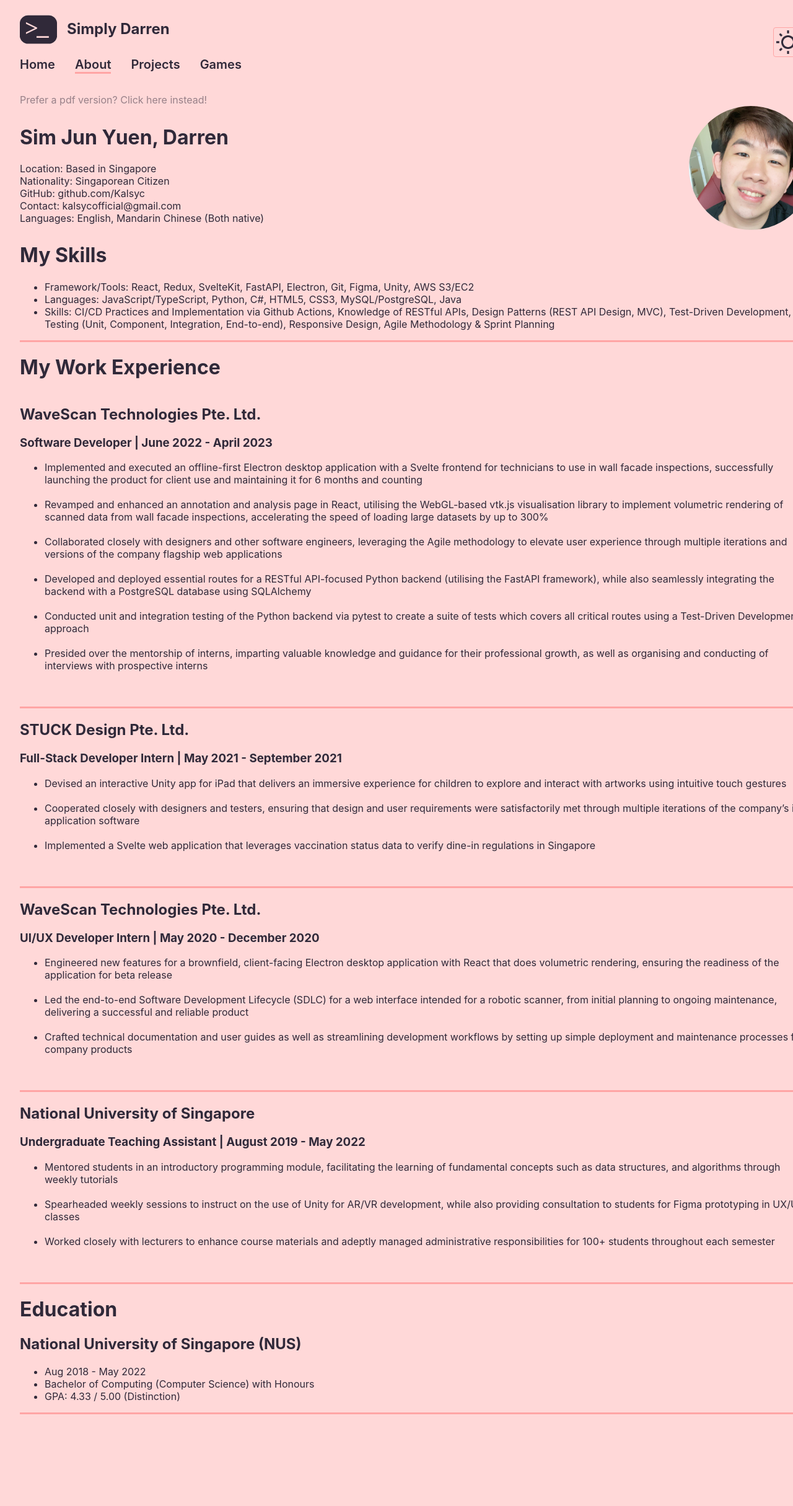
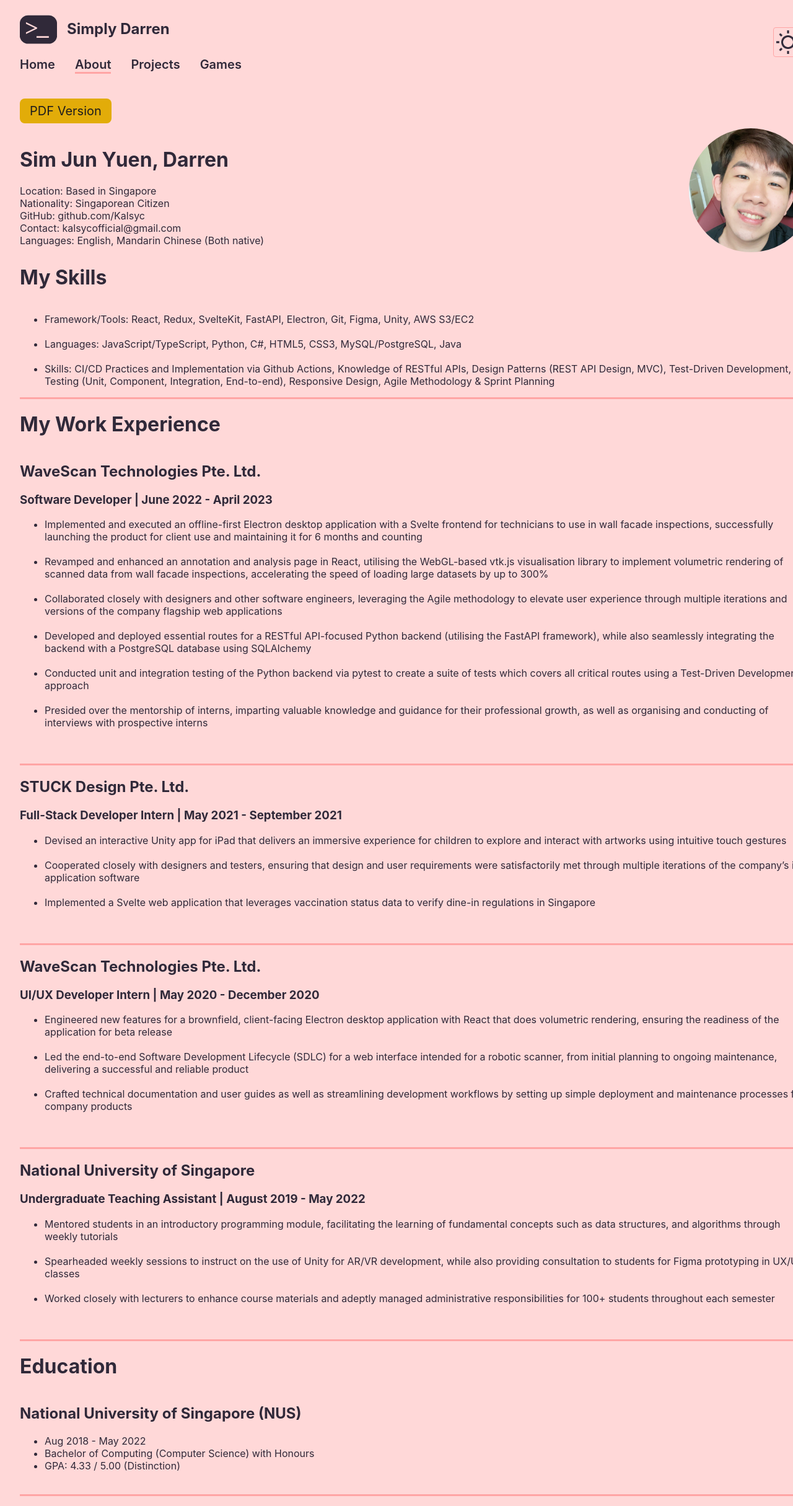
Before and after one commit to Kalsyc/simplydarren.com, a SvelteKit app: page /about/resume in a window 1280 px wide. Shown: the top 2430 px of the page at 62% size. Before the commit the page ends 2298 px from the top, so only its background shows below. Built offline with nearby package versions, Linux system fonts and the light colour scheme; a web font is replaced by a local one.

Commit message:
Restyle resume sections

```diff
--- a/src/lib/components/about/EducationSection.svelte
+++ b/src/lib/components/about/EducationSection.svelte
@@ -1,4 +1,6 @@
-<h1>Education</h1>
+<div class="education-title">
+  <h1>Education</h1>
+</div>
 
 <div class="education">
   <h2>National University of Singapore (NUS)</h2>
@@ -7,10 +9,24 @@
     <li>Bachelor of Computing (Computer Science) with Honours</li>
     <li>GPA: 4.33 / 5.00 (Distinction)</li>
   </ul>
+  <br />
 </div>
 
 <style>
   .education {
     border-bottom: 0.2rem solid var(--secondary-color);
   }
+
+  .education-title {
+    display: flex;
+    justify-content: space-between;
+    align-items: center;
+    flex-direction: column;
+  }
+
+  @media screen and (min-width: 600px) {
+    .education-title {
+      flex-direction: row;
+    }
+  }
 </style>
--- a/src/lib/components/about/SkillsSection.svelte
+++ b/src/lib/components/about/SkillsSection.svelte
@@ -1,9 +1,13 @@
-<h1>My Skills</h1>
+<div class="skills-title">
+  <h1>My Skills</h1>
+</div>
 
 <div class="skills">
   <ul>
     <li>Framework/Tools: React, Redux, SvelteKit, FastAPI, Electron, Git, Figma, Unity, AWS S3/EC2</li>
+    <br />
     <li>Languages: JavaScript/TypeScript, Python, C#, HTML5, CSS3, MySQL/PostgreSQL, Java</li>
+    <br />
     <li>
       Skills: CI/CD Practices and Implementation via Github Actions, Knowledge of RESTful APIs, Design Patterns (REST API Design, MVC), Test-Driven
       Development, Testing (Unit, Component, Integration, End-to-end), Responsive Design, Agile Methodology & Sprint Planning
@@ -15,4 +19,17 @@
   .skills {
     border-bottom: 0.2rem solid var(--secondary-color);
   }
+
+  .skills-title {
+    display: flex;
+    justify-content: space-between;
+    align-items: center;
+    flex-direction: column;
+  }
+
+  @media screen and (min-width: 600px) {
+    .skills-title {
+      flex-direction: row;
+    }
+  }
 </style>
--- a/src/routes/about/resume/+page.svelte
+++ b/src/routes/about/resume/+page.svelte
@@ -3,6 +3,7 @@
   import PersonalInfoSection from '$lib/components/about/PersonalInfoSection.svelte';
   import SkillsSection from '$lib/components/about/SkillsSection.svelte';
   import WorkExperienceSection from '$lib/components/about/WorkExperienceSection.svelte';
+  import LinkButton from '$lib/components/button/LinkButton.svelte';
   import { fade } from 'svelte/transition';
 </script>
 
@@ -11,9 +12,9 @@
 </svelte:head>
 
 <div in:fade>
-  <a class="resume-anchor" href="https://drive.google.com/file/d/1uallXZj8wpoAAIBwjaZCR1lQHsHU78Ec/view?usp=sharing"
-    >Prefer a pdf version? Click here instead!</a
-  >
+  <div class="resume-link">
+    <LinkButton href="https://drive.google.com/file/d/1uallXZj8wpoAAIBwjaZCR1lQHsHU78Ec/view?usp=sharing">PDF Version</LinkButton>
+  </div>
   <PersonalInfoSection />
   <SkillsSection />
   <WorkExperienceSection />
@@ -21,60 +22,14 @@
 </div>
 
 <style>
-  .resume-anchor {
-    -webkit-animation: flickerAnimation 2s infinite;
-    -moz-animation: flickerAnimation 2s infinite;
-    -o-animation: flickerAnimation 2s infinite;
-    animation: flickerAnimation 2s infinite;
+  .resume-link {
     text-align: center;
-  }
-  .resume-anchor:hover {
-    cursor: pointer;
-    opacity: 0.5;
+    margin: 1rem 0;
   }
 
-  @keyframes flickerAnimation {
-    0% {
-      opacity: 1;
-    }
-    50% {
-      opacity: 0.5;
-    }
-    100% {
-      opacity: 1;
-    }
-  }
-  @-o-keyframes flickerAnimation {
-    0% {
-      opacity: 1;
-    }
-    50% {
-      opacity: 0.5;
-    }
-    100% {
-      opacity: 1;
-    }
-  }
-  @-moz-keyframes flickerAnimation {
-    0% {
-      opacity: 1;
-    }
-    50% {
-      opacity: 0.5;
-    }
-    100% {
-      opacity: 1;
-    }
-  }
-  @-webkit-keyframes flickerAnimation {
-    0% {
-      opacity: 1;
-    }
-    50% {
-      opacity: 0.5;
-    }
-    100% {
-      opacity: 1;
+  @media screen and (min-width: 600px) {
+    .resume-link {
+      text-align: left;
     }
   }
 </style>
```
